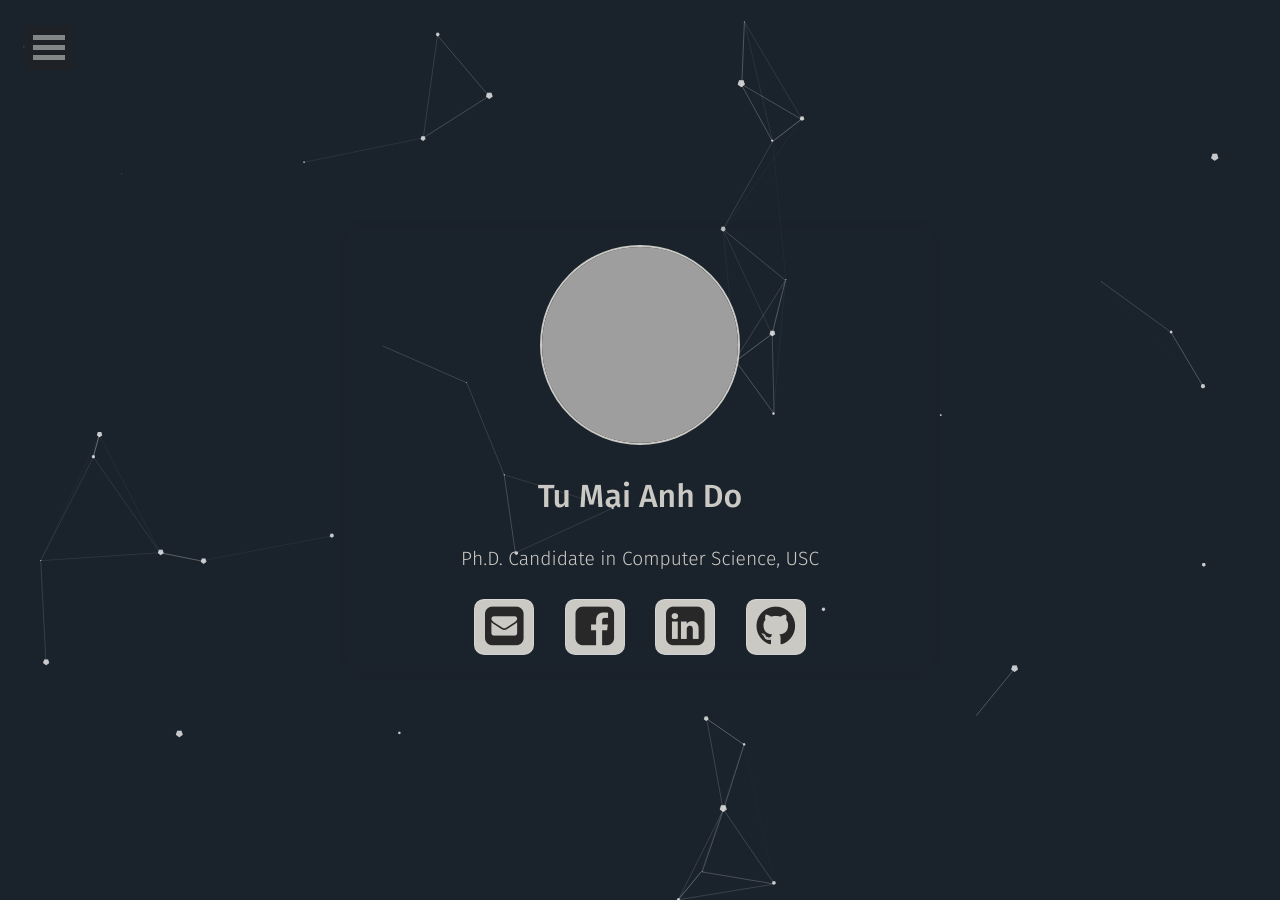
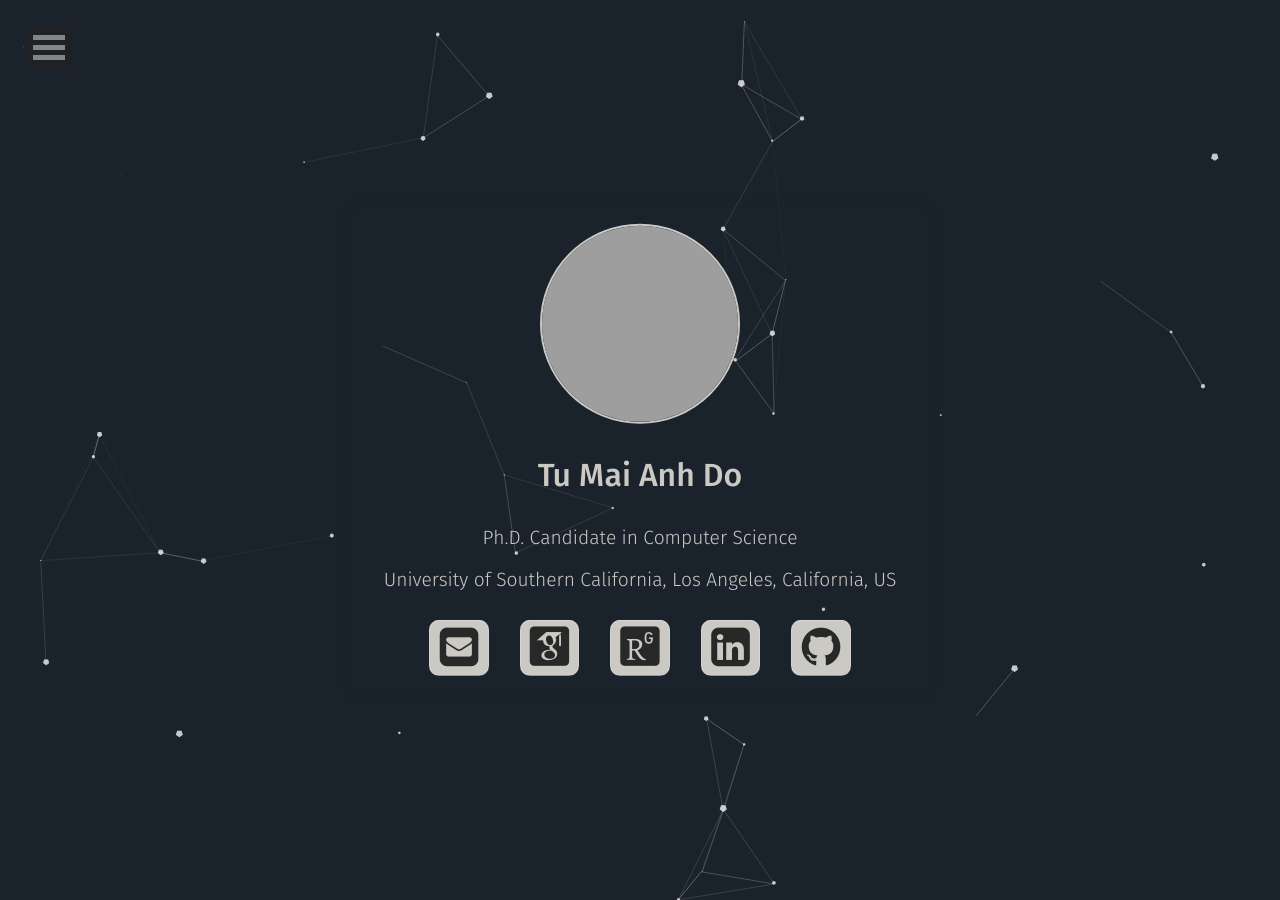
Before and after one commit to tumaianhdo/tumaianhdo.github.io, a Jekyll site: the page built from index.markdown, in a window 1280 px wide. Built offline with Jekyll 4.4.1, drawn with Linux system fonts in a browser that asks for light colours; some web fonts are replaced; comment, search, counter and statistics services are not loaded; grey boxes are pictures that could not be loaded.

Commit message:
Update _config.yml

```diff
--- a/_config.yml
+++ b/_config.yml
@@ -1,6 +1,7 @@
 # Site
 title:              'Tu Mai Anh Do'
-bio:                'Ph.D. Candidate in Computer Science, USC'
+bio:                'Ph.D. Candidate in Computer Science'
+university:         'University of Southern California, Los Angeles, California, US'
 description:        "Tu Mai Anh Do is a Ph.D. Candidate at the University of Southern Californa"
 reading_time:       true
 words_per_minute:   200
@@ -42,7 +43,10 @@ disqus_shortname:   tumaianhdo
 #bing-verify:
 email:              tudo@isi.edu
 # twitter:            username
-facebook:           tumaianhdo
+#facebook:           tumaianhdo
+googlescholar:      gPE9Z-sAAAAJ
+researchgate:       Tu_Mai_Anh_Do
+#google.plus:        dfkjdkfjdkjf
 github-url:         tumaianhdo
 #stackoverflow:     123456/username   from a "http://stackoverflow.com/users/123456/username" link
 linkedin:           tumaianhdo
```
